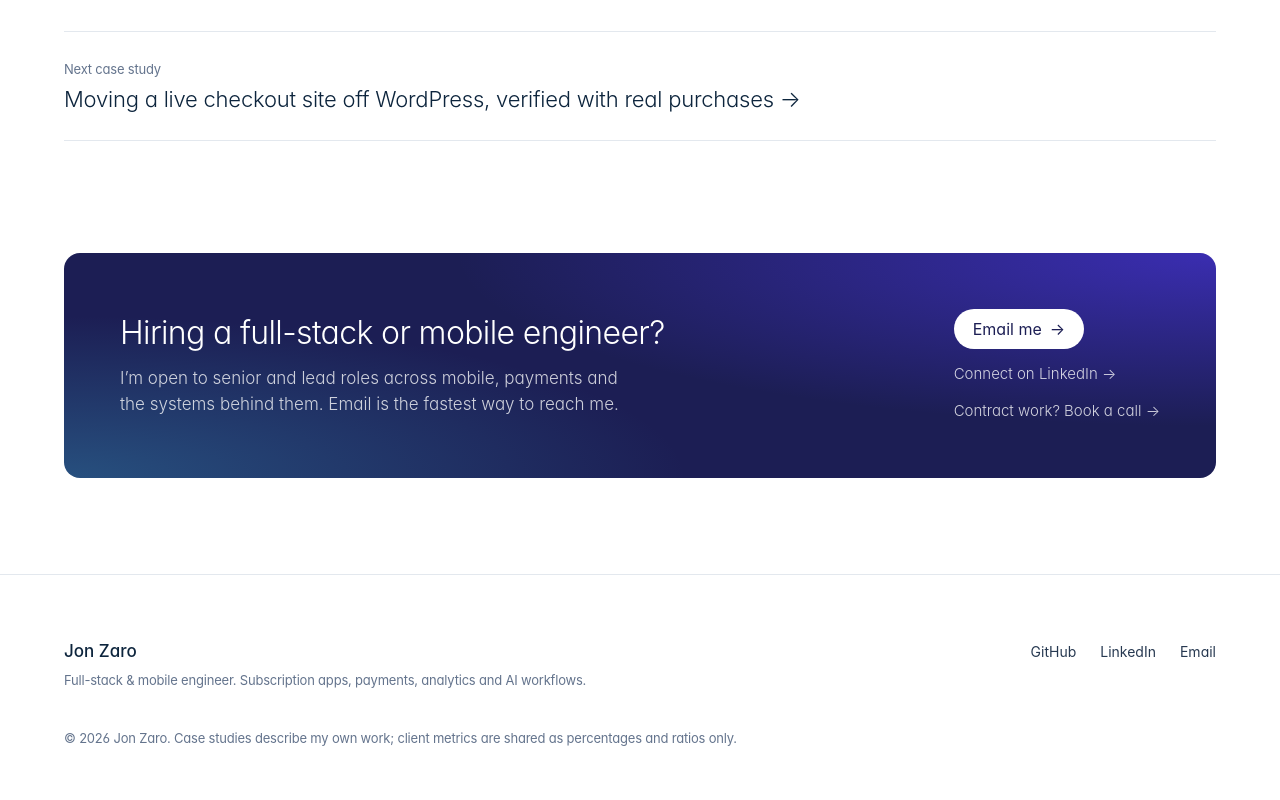
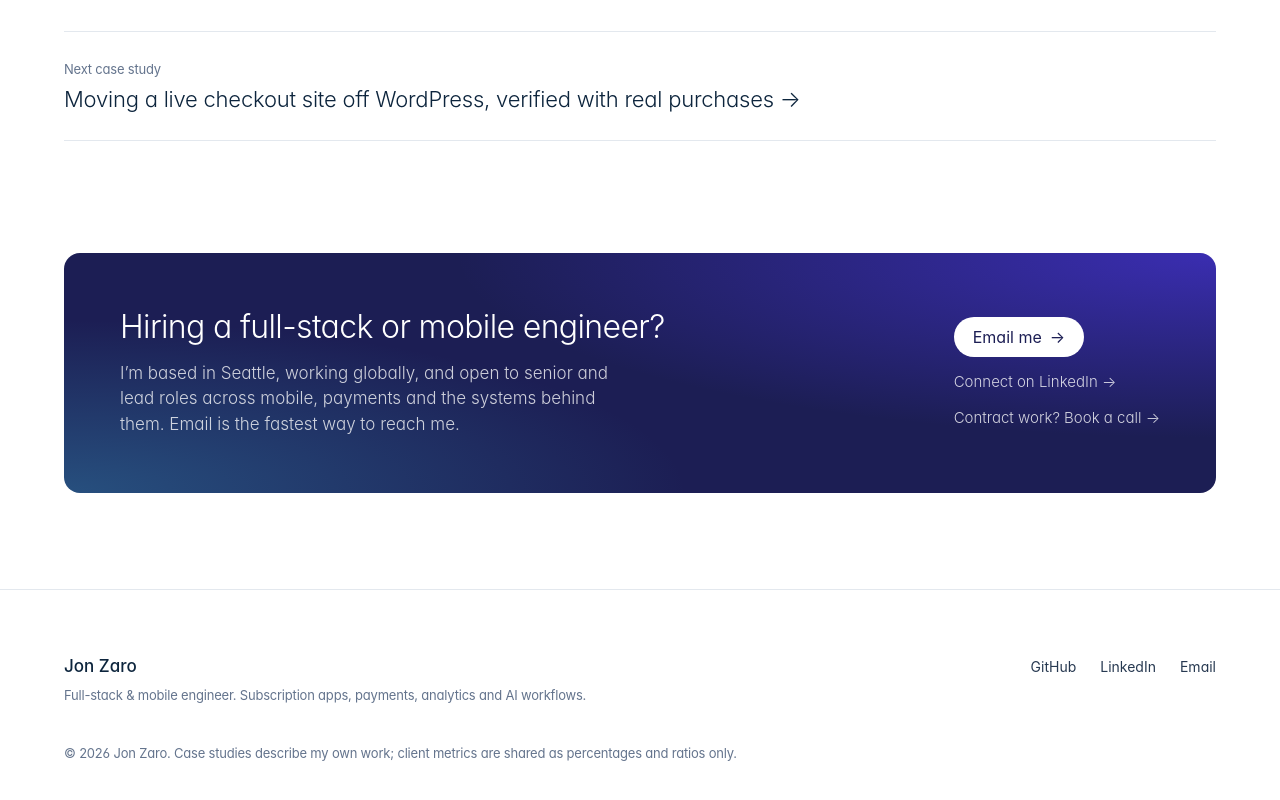
Before and after one commit to jonzaro/PortfolioJZ, an Astro site: page /work/analytics-ground-truth/ in a window 1280 px wide. Shown: the part 2506-3306 px from the top of the page. Built offline with nearby package versions, Linux system fonts and the light colour scheme; Astro itself is replaced by a stand-in of ours.

Commit message:
Add location: based in Seattle, working globally

```diff
--- a/src/components/CtaBand.astro
+++ b/src/components/CtaBand.astro
@@ -12,8 +12,8 @@ const { heading = 'Hiring a full-stack or mobile engineer?' } = Astro.props;
       <div>
         <h2 class="display-lg">{heading}</h2>
         <p class="cta-sub">
-          I’m open to senior and lead roles across mobile, payments and the systems behind them. Email is the fastest
-          way to reach me.
+          I’m based in Seattle, working globally, and open to senior and lead roles across mobile, payments and the
+          systems behind them. Email is the fastest way to reach me.
         </p>
       </div>
       <div class="cta-actions">
--- a/src/pages/index.astro
+++ b/src/pages/index.astro
@@ -10,8 +10,8 @@ import { site } from '../site';
 const work = (await getCollection('work')).sort((a, b) => a.data.order - b.data.order);
 
 const heroFacts = [
+  'Based in Seattle, working globally',
   'Lead developer since Jul 2024',
-  'iOS, Android and web',
   'TypeScript · React Native · Node · Postgres',
   'Builds with AI every day',
 ];
```
